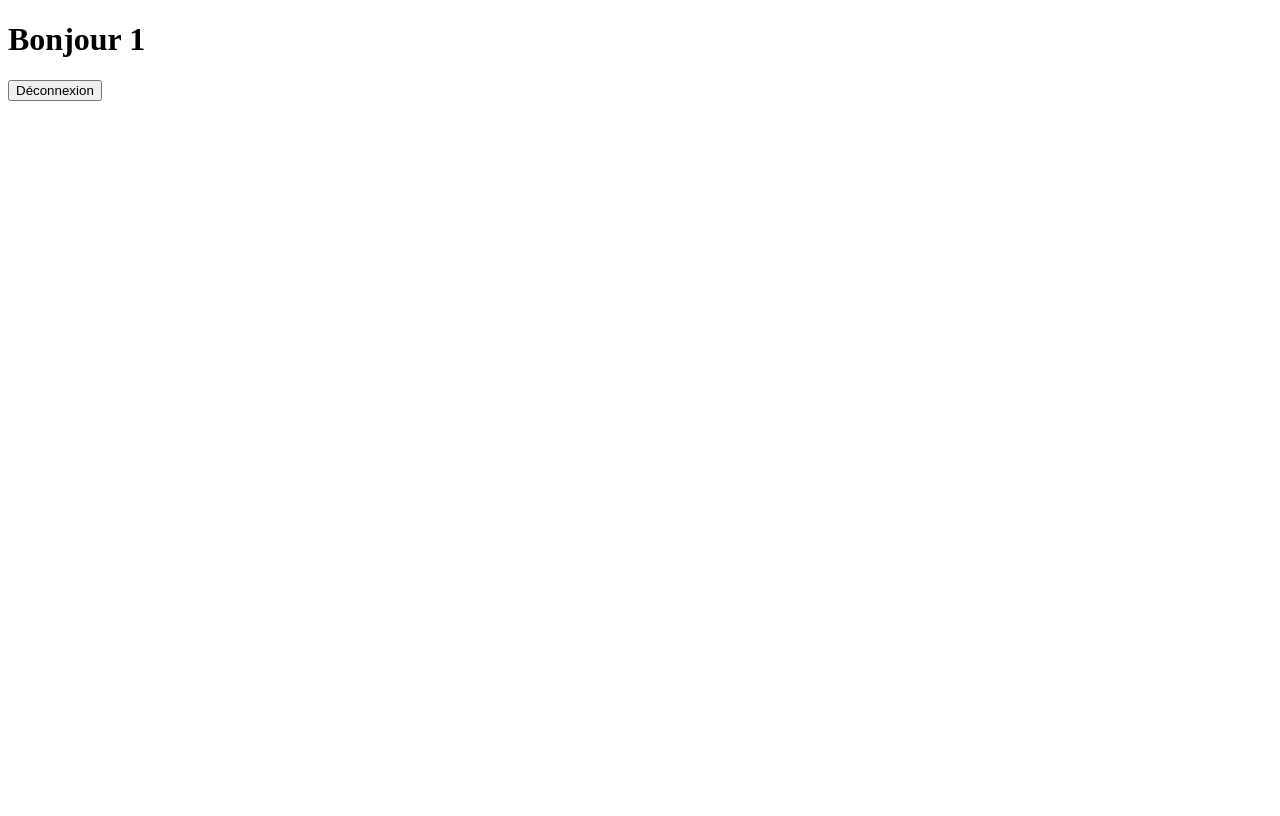
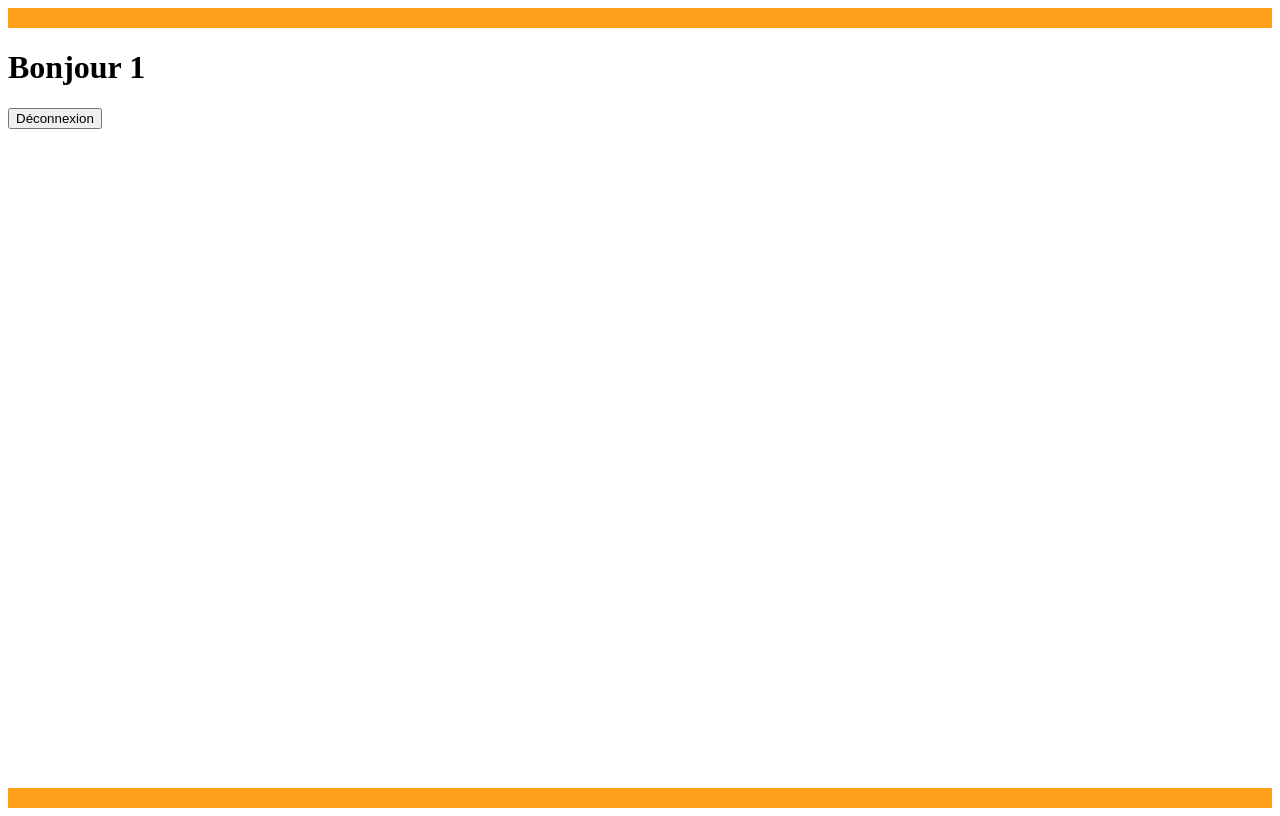
Before and after one commit to ImadeusF/crazee-burger, a React (Vite) app: page /order/1 in a window 1280 px wide. Built offline with nearby package versions, Linux system fonts and the light colour scheme.

Commit message:
🚧 F04: ORDER > Layout > add container

```diff
--- a/src/components/pages/order/OrderPage.jsx
+++ b/src/components/pages/order/OrderPage.jsx
@@ -1,16 +1,33 @@
-import React from "react";
 import { Link, useParams } from "react-router";
+import { theme } from "../../../themes";
+import styled from "styled-components";
 
 export default function OrderPage() {
-  const {username} = useParams(); //paramètres de l'url
+  const { username } = useParams(); //paramètres de l'url
   // useParams renvoi un objet, on peut déstructurer pour récupérer la valeur de la clé inputValue
 
   return (
-    <div>
-      <h1>Bonjour {username}</h1>
-      <Link to="/">
-        <button>Déconnexion</button>
-      </Link>
-    </div>
+    <OrderPageStyle>
+      <div className="container">
+        <h1>Bonjour {username}</h1>
+        <Link to="/">
+          <button>Déconnexion</button>
+        </Link>
+      </div>
+    </OrderPageStyle>
   );
 }
+
+const OrderPageStyle = styled.div`
+  background: ${theme.colors.primary};
+  height: 100vh;
+  display:flex;
+  justify-content: center;
+  align-items: center;
+
+  .container {
+    background: ${theme.colors.white};
+    height: 95vh;
+    width:1400px;F
+  }
+`;
```
Also changed, not shown: 1 other file (tests, documents, lock files or other folders).
